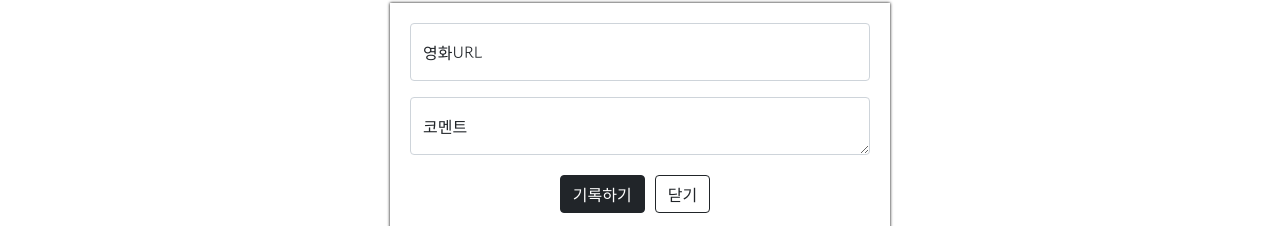
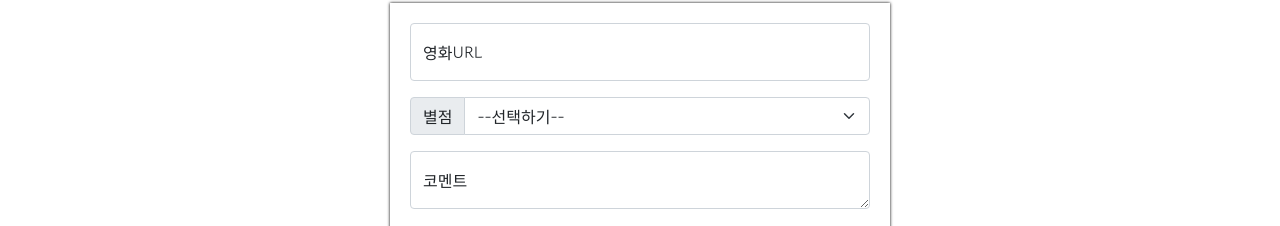
Before and after one commit to kkamjjing-i/mypage, a plain HTML site: page index.html in a window 1280 px wide. Shown: the part 291-517 px from the top of the page. Drawn offline with nearby package versions, Linux system fonts and the light colour scheme.

Commit message:
Update index.html

```diff
--- a/index.html
+++ b/index.html
@@ -65,6 +65,7 @@
             padding: 20px 20px 20px 20px;
             box-shadow: 0px 0px 3px 0px black;
         }
+
         .mybtn {
             display: flex;
             flex-direction: row;
@@ -74,7 +75,7 @@
             margin-top: 20px;
         }
 
-        .mybtn > button {
+        .mybtn>button {
             margin-right: 10px;
         }
     </style>
@@ -84,16 +85,20 @@
     <div class="mytitle">
         <h1>내 생애 최고의 영화들!</h1>
         <html lang="en">
+
         <head>
             <meta charset="UTF-8">
             <meta http-equiv="X-UA-Compatible" content="IE=edge">
             <meta name="viewport" content="width=device-width, initial-scale=1.0">
             <title>Document</title>
         </head>
+
         <body>
 
         </body>
-        </html></h1>
+
+        </html>
+        </h1>
         <button>영화 기록하기</button>
     </div>
     <div class="mypost">
@@ -101,6 +106,17 @@
             <input type="email" class="form-control" id="floatingInput" placeholder="name@example.com">
             <label for="floatingInput">영화URL</label>
         </div>
+
+        <div class="input-group mb-3">
+            <label class="input-group-text" for="inputGroupSelect01">별점</label>
+            <select class="form-select" id="inputGroupSelect01">
+                <option selected>--선택하기--</option>
+                <option value="1">⭐</option>
+                <option value="2">⭐⭐</option>
+                <option value="3">⭐⭐⭐</option>
+            </select>
+        </div>
+
         <div class="form-floating">
             <textarea class="form-control" placeholder="Leave a comment here" id="floatingTextarea"></textarea>
             <label for="floatingTextarea">코멘트</label>
```
